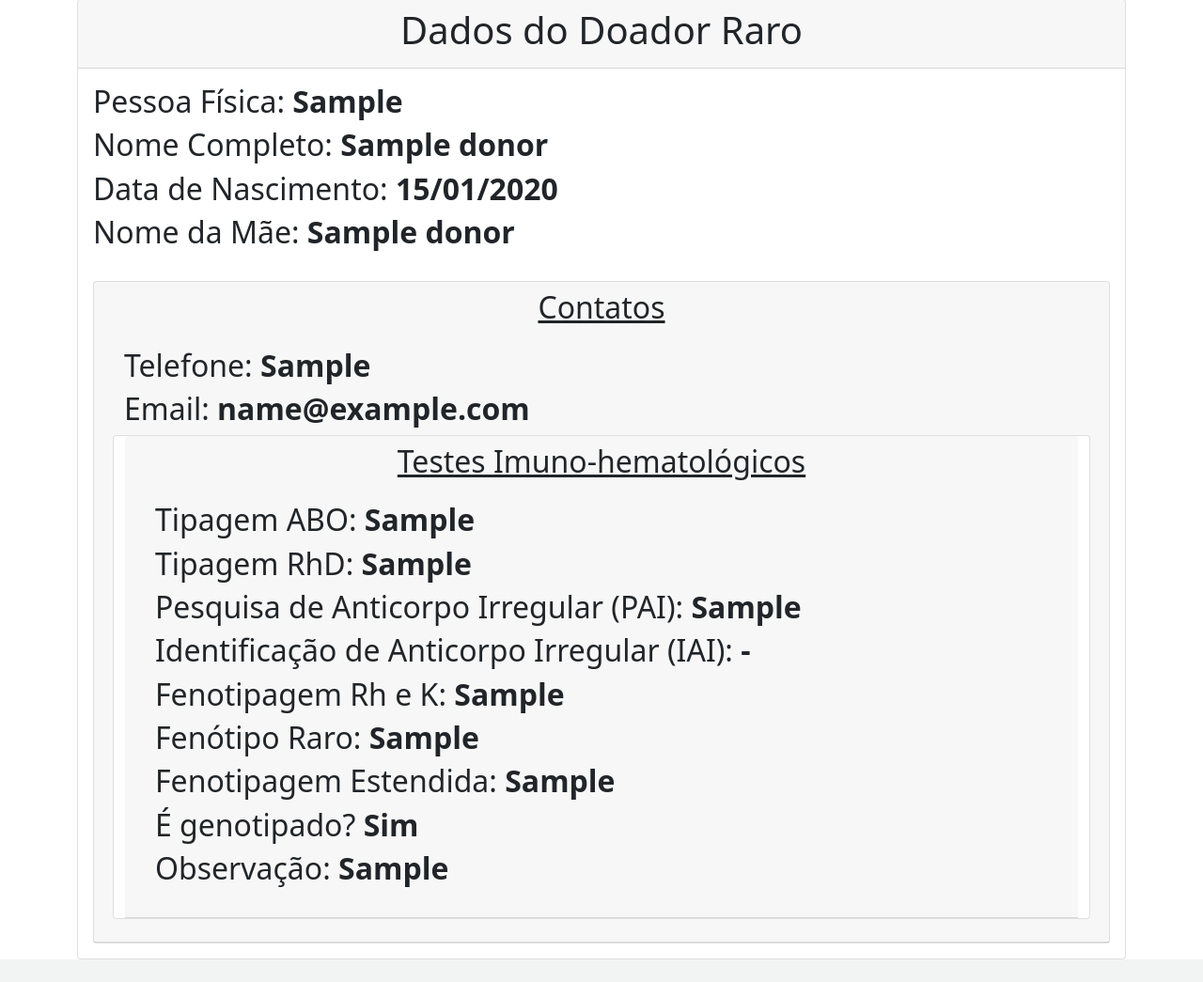
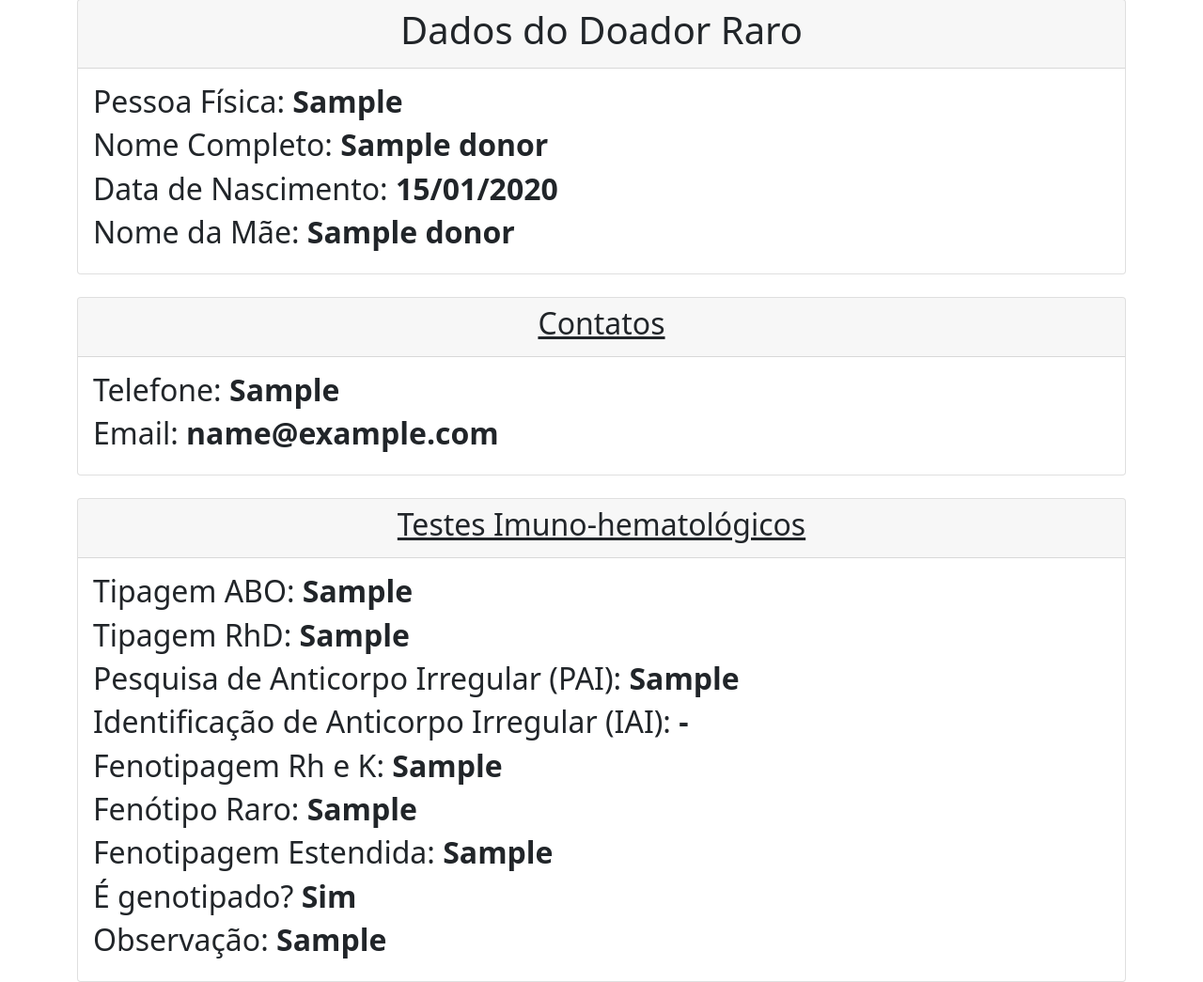
Before and after one commit to adeusq/API_USERS, a Node server app: a page that uses views/doadores/pages/dadosDoador.ejs in a window 1280 px wide. Shown: the part 95-1140 px from the top of the page at 94% size. Before the commit the page ends 1116 px from the top, so only its background shows below. Run offline with Node 20, Linux system fonts and the light colour scheme; tables that the repository leaves empty hold one stand-in row (values such as "Sample post"); some libraries are stand-ins or nearby versions.

Commit message:
Ajustes na página de doador

```diff
--- a/views/doadores/pages/dadosDoador.ejs
+++ b/views/doadores/pages/dadosDoador.ejs
@@ -1,5 +1,6 @@
 <div class="container">
     <a class="btn btn-secondary" href="/doadores"><i class="fa-solid fa-arrow-left"></i></a>
+
     <div class="card">
         <div class="card-header">
             <h1 class="text-center">Dados do Doador Raro </h1>
@@ -7,72 +8,83 @@
         <div class="card-body">
 
             <div class="row">
-
-                <div class="col-md-12">
+                <div>
                     <h2>Pessoa Física: <strong><%= doador.pf %></strong></h2>
-
-                <div class="col-md-12">
+                </div>
+                <div>
                     <h2>Nome Completo: <strong><%= doador.name %></strong></h2>
-
-                <div class="col-md-12">
+                </div>
+                <div>
                     <h2>Data de Nascimento: <strong><%= moment(doador.birthdate).format('L')%></strong></h2>
-
-                <div class="col-md-12">
+                </div>
+                <div>
                     <h2>Nome da Mãe: <strong><%= doador.nameMother %></strong></h2>
                 </div>
             </div>
-
-            <br>
+        </div>
+    </div> <br>
 
     <div class="card">
+
         <div class="card-header">
             <h2 class="text-center"> <u>Contatos</u></h2>
+        </div>
+
         <div class="card-body">
-
             <div class="row">
-            <div class="col-md-12">
+                <div>
                     <h2>Telefone: <strong><%= doador.contact %></strong></h2>
-
-                <div class="col-md-12">
+                </div>
+                <div>
                     <h2>Email: <strong><%= doador.email %></strong></h2>
                 </div>
             </div>
-
-            <br>
+        </div>
+    </div> <br>
 
     <div class="card">
         <div class="card-header">
                 <h2 class="text-center"> <u>Testes Imuno-hematológicos</u></h2>
+        </div>
+
         <div class="card-body">
 
             <div class="row">
-               <div class="col-md-12">
+
+                <div>
                     <h2>Tipagem ABO: <strong><%= doador.tipagemABO %></strong></h2>
+                </div>
 
-                <div class="col-md-12">
+                <div>
                     <h2>Tipagem RhD: <strong><%= doador.tipagemRh %></strong></h2>
+                </div>
 
-                <div class="col-md-12">
+                <div>
                     <h2>Pesquisa de Anticorpo Irregular (PAI): <strong><%= doador.pai %></strong></h2>
+                </div>
 
-                <div class="col-md-12">
+                <div>
                     <h2>Identificação de Anticorpo Irregular (IAI): <strong> <%= doador.pai == 'Positivo' ? doador.iai : '-' %></strong></h2>
+                </div>
 
-                <div class="col-md-12">
+                <div>
                     <h2>Fenotipagem Rh e K: <strong><%= doador.fenotipagemRhK %></strong></h2>
+                </div>
 
-                <div class="col-md-12">
+                <div>
                     <h2>Fenótipo Raro: <strong><%= doador.fenotipoRaro %></strong></h2>
+                </div>
 
-                <div class="col-md-12">
+                <div>
                     <h2>Fenotipagem Estendida: <strong><%= doador.fenotipagemEstendida %></strong></h2>
+                </div>
 
-                <div class="col-md-12">
+                <div>
                     <h2>É genotipado? <strong><%= doador.genotipagem == 1 ? 'Sim' : 'Não' %></strong></h2>
+                </div>
 
-                <div class="col-md-12">
+                <div>
                     <h2>Observação: <strong><%= doador.observacao %></strong></h2>
-
                 </div>
             </div>
         </div>
```
Also changed, not shown: seeders/20230329124733-create-donors.js (renamed from seeders/20230329124733-create-users.js). Lines whose indentation alone changed are shown as unchanged.
